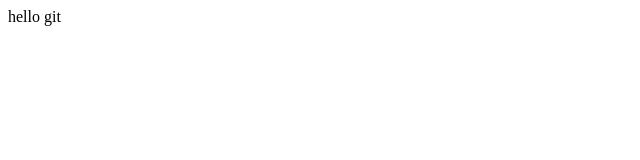
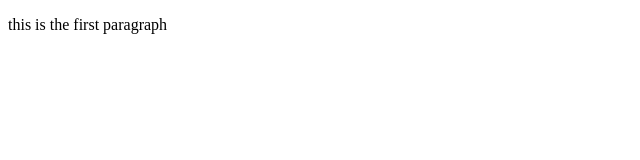
Before and after one commit to ines-97/JavaTuto, a plain HTML site: page index.html in a window 1280 px wide. Shown: the whole page, without its empty margins (0-640 px from the left). Drawn offline with Linux system fonts and the light colour scheme.

Commit message:
Update index.html

```diff
--- a/index.html
+++ b/index.html
@@ -1 +1,11 @@
-<p>hello git</p>
+<!doctype html>
+<html>
+    <head>
+        <title>page title</title>
+    </head>
+    <body>
+
+        <p>this is the first paragraph </p>
+
+    </body>
+</html>
```
